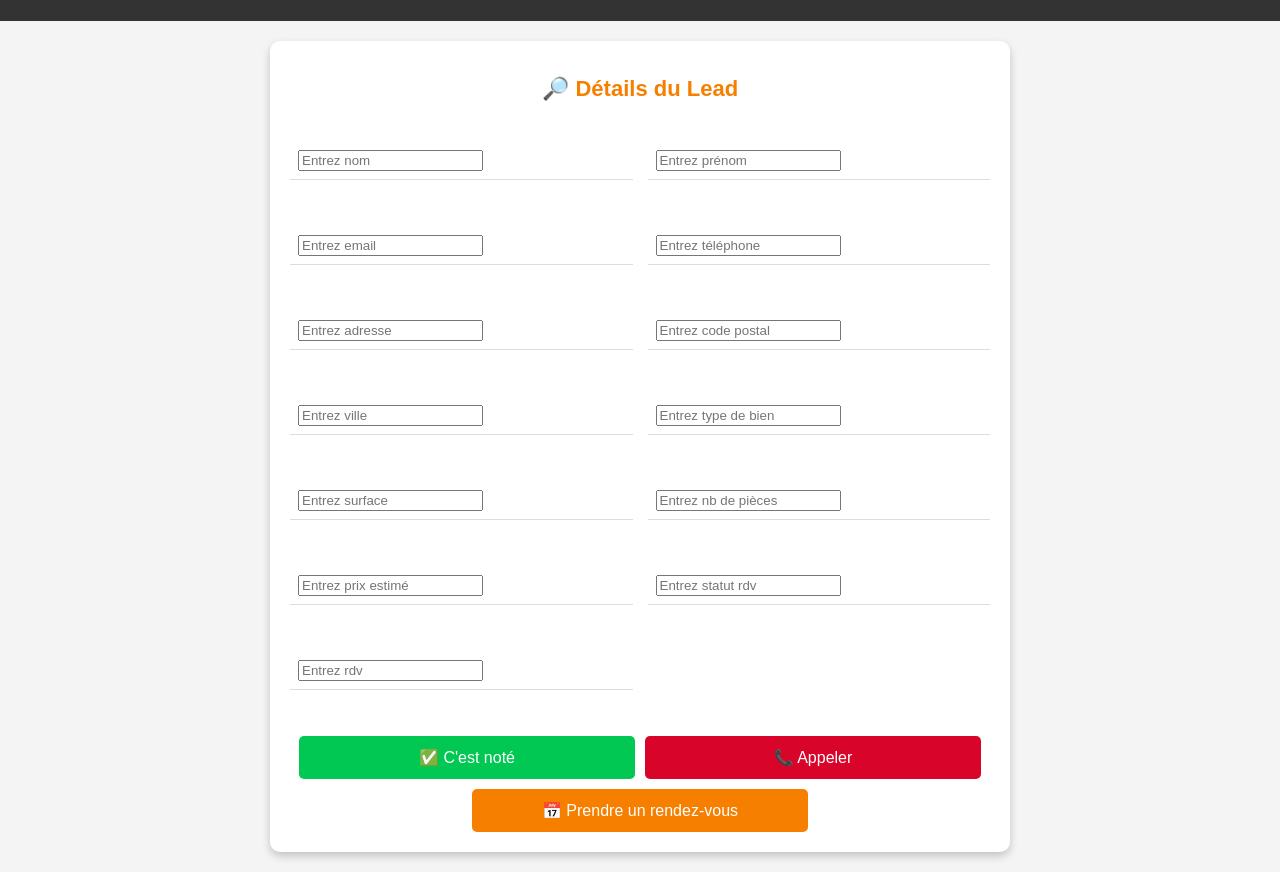
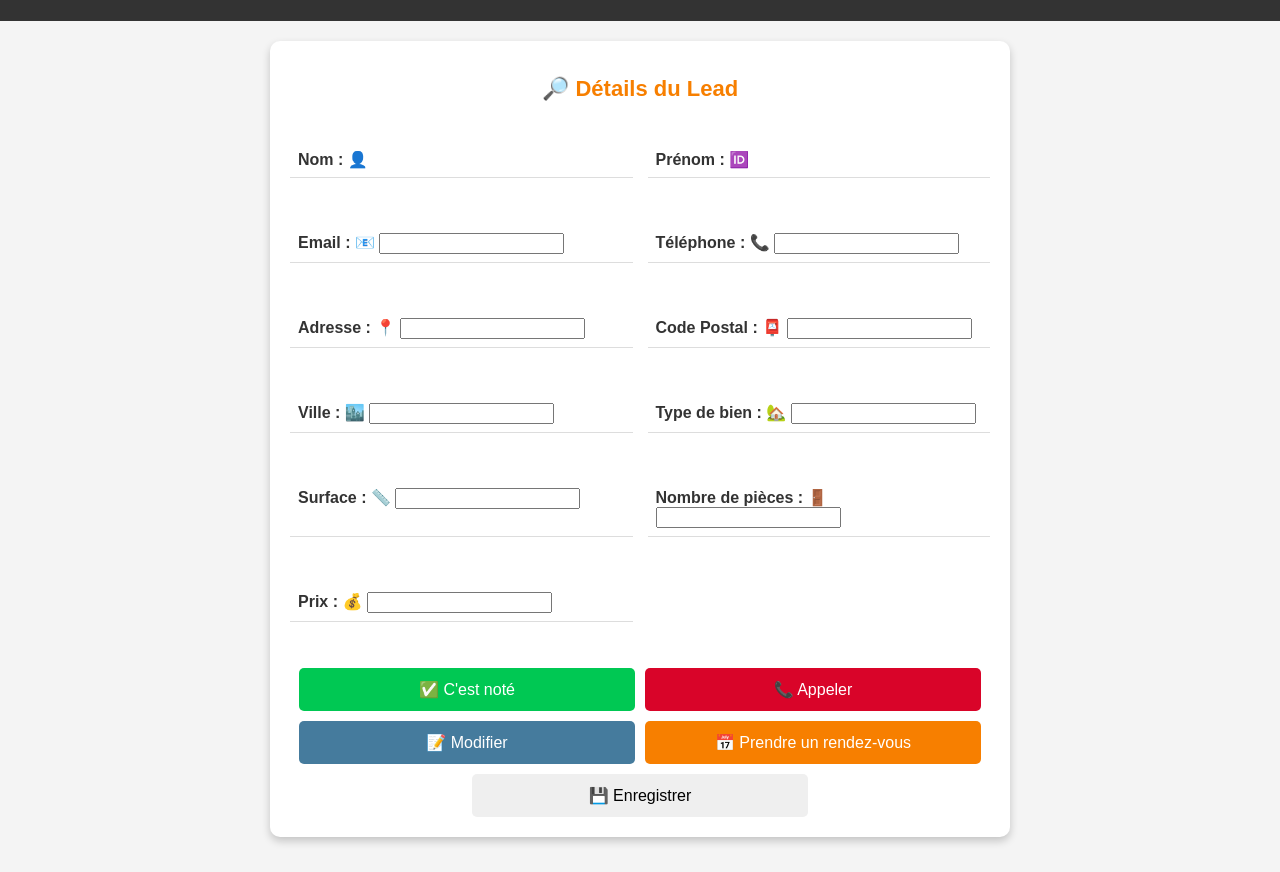
Before and after one commit to GTIImmo/lead-tracker, a plain HTML site: page index.html in a window 1280 px wide. Shown: the part 173-1045 px from the top of the page. Drawn offline with Linux system fonts and the light colour scheme.

Commit message:
Update index.html

```diff
--- a/index.html
+++ b/index.html
@@ -8,26 +8,37 @@
 </head>
 <body>
 
-    <!-- 🌟 Logo avec fond anthracite -->
+    <!-- 🌟 Logo -->
     <header>
         <div class="header">
             <img src="https://www.gti-immobilier.fr/application/files/5617/3617/2343/GTI-Logos-Grisblanc.png" alt="GTI Immobilier" class="logo">
         </div>
     </header>
 
-    <!-- 📋 Conteneur principal -->
     <div class="container">
         <h1>🔎 Détails du Lead</h1>
 
-        <!-- 📌 Zone d'affichage des informations en 2 colonnes -->
-        <div class="lead-info" id="leadInfo"></div>
+        <div class="lead-info">
+            <p><strong>Nom :</strong> <span id="nom"></span></p>
+            <p><strong>Prénom :</strong> <span id="prenom"></span></p>
+            <p><strong>Email :</strong> <span id="email"></span> <input type="email" id="emailInput" class="editable-field"></p>
+            <p><strong>Téléphone :</strong> <span id="telephone"></span> <input type="text" id="telephoneInput" class="editable-field"></p>
+            <p><strong>Adresse :</strong> <span id="adresse"></span> <input type="text" id="adresseInput" class="editable-field"></p>
+            <p><strong>Code Postal :</strong> <span id="codePostal"></span> <input type="text" id="codePostalInput" class="editable-field"></p>
+            <p><strong>Ville :</strong> <span id="ville"></span> <input type="text" id="villeInput" class="editable-field"></p>
+            <p><strong>Type de bien :</strong> <span id="typeBien"></span> <input type="text" id="typeBienInput" class="editable-field"></p>
+            <p><strong>Surface :</strong> <span id="surface"></span> <input type="number" id="surfaceInput" class="editable-field"></p>
+            <p><strong>Nombre de pièces :</strong> <span id="nbPieces"></span> <input type="number" id="nbPiecesInput" class="editable-field"></p>
+            <p><strong>Prix :</strong> <span id="prix"></span> <input type="number" id="prixInput" class="editable-field"></p>
+        </div>
 
         <!-- 📞 Boutons d'actions -->
         <div class="buttons">
             <button id="priseChargeBtn" class="btn btn-secondary">✅ C'est noté</button>
             <button id="appelerBtn" class="btn btn-warning">📞 Appeler</button>
+            <button id="modifierBtn" class="btn btn-info">📝 Modifier</button>
             <button id="rendezVousBtn" class="btn btn-primary">📅 Prendre un rendez-vous</button>
-            <button id="saveChangesBtn" class="btn btn-success" style="display: none;">💾 Enregistrer les modifications</button>
+            <button id="enregistrerBtn" class="btn btn-success">💾 Enregistrer</button> <!-- Bouton pour enregistrer -->
         </div>
     </div>
 
```
